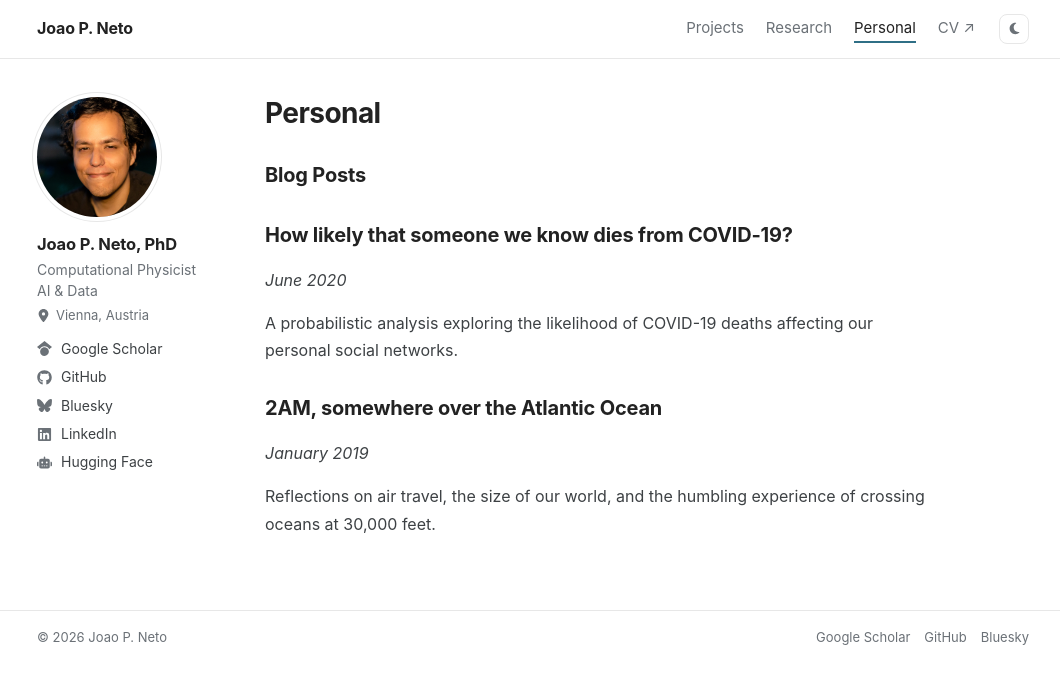
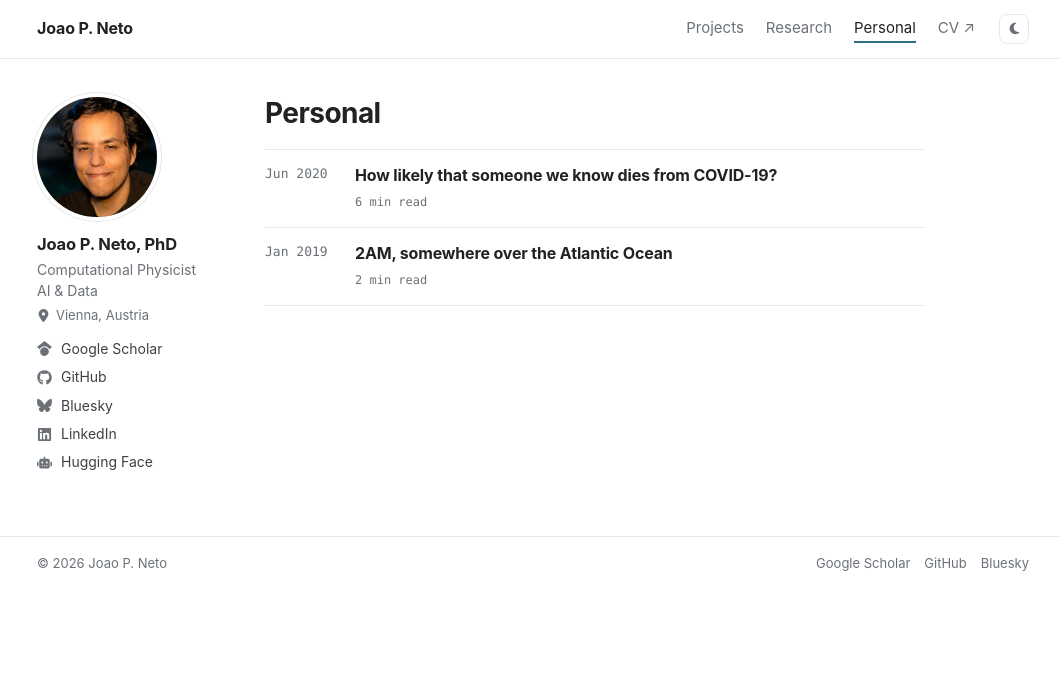
Before and after one commit to joaopn/joaopn.github.io, a Jekyll site: the page built from _pages/personal.md, in a window 1280 px wide. Shown: the top 684 px of the page, without its empty margins (107-1167 px from the left). Built offline with Jekyll 4.4.1, drawn with Linux system fonts in a browser that asks for light colours.

Commit message:
feat: personal page as a writing list, posts in a reading layout
/personal/ lists posts with date, title and reading time (no excerpts);
the archive card is gone, the page is the archive. Posts get a centred
reading column with a link back and to the neighbouring post. MathJax
loads only on the COVID-19 post (math: true).

```diff
--- a/_config.yml
+++ b/_config.yml
@@ -88,6 +88,7 @@ defaults:
       type: posts
     values:
       layout: post
+      section: /personal/
   - scope:
       path: ""
     values:
--- /dev/null
+++ b/_includes/read-time.html
@@ -0,0 +1,6 @@
+{%- assign rt_words = include.content | strip_html | number_of_words -%}
+{%- assign rt_half = site.words_per_minute | divided_by: 2 -%}
+{%- assign rt_min = rt_words | plus: rt_half | divided_by: site.words_per_minute -%}
+{%- if rt_min < 1 %}{% assign rt_min = 1 %}{% endif -%}
+{{ rt_min }} min read
+{%- comment -%} rounded to the nearest minute at site.words_per_minute {%- endcomment -%}
--- a/_pages/personal.md
+++ b/_pages/personal.md
@@ -7,35 +7,8 @@ redirect_from:
   - /categories/
   - /wordpress/blog-posts/
 ---
-
-## Blog Posts
-
-<div class="list__item">
-  <a href="/blog/2020/covid19-deaths/" style="text-decoration: none; color: inherit;">
-    <div class="textbox textbox-clickable">
-      <article class="archive__item" itemscope itemtype="https://schema.org/CreativeWork">
-        <h2 class="archive__item-title" itemprop="headline">
-          How likely that someone we know dies from COVID-19?
-          <i class="fas fa-arrow-right" aria-hidden="true" style="margin-left: 0.5em; font-size: 0.8em;"></i>
-        </h2>
-        <p><i>June 2020</i></p>
-        <p class="archive__item-excerpt" itemprop="description">A probabilistic analysis exploring the likelihood of COVID-19 deaths affecting our personal social networks.</p>
-      </article>
-    </div>
-  </a>
+<div class="posts">
+{%- for post in site.posts %}
+  <div class="post"><span class="d">{{ post.date | date: "%b %Y" }}</span><div><a class="stretch" href="{{ post.url | relative_url }}"><b>{{ post.title }}</b></a><span class="r">{% include read-time.html content=post.content %}</span></div></div>
+{%- endfor %}
 </div>
-
-<div class="list__item">
-  <a href="/blog/2019/flight/" style="text-decoration: none; color: inherit;">
-    <div class="textbox textbox-clickable">
-      <article class="archive__item" itemscope itemtype="https://schema.org/CreativeWork">
-        <h2 class="archive__item-title" itemprop="headline">
-          2AM, somewhere over the Atlantic Ocean
-          <i class="fas fa-arrow-right" aria-hidden="true" style="margin-left: 0.5em; font-size: 0.8em;"></i>
-        </h2>
-        <p><i>January 2019</i></p>
-        <p class="archive__item-excerpt" itemprop="description">Reflections on air travel, the size of our world, and the humbling experience of crossing oceans at 30,000 feet.</p>
-      </article>
-    </div>
-  </a>
-</div>
```
Also changed, not shown: _layouts/post.html (+1 -6 lines), _posts/2020-06-01-covid19deaths.md (+1 -0 lines).
